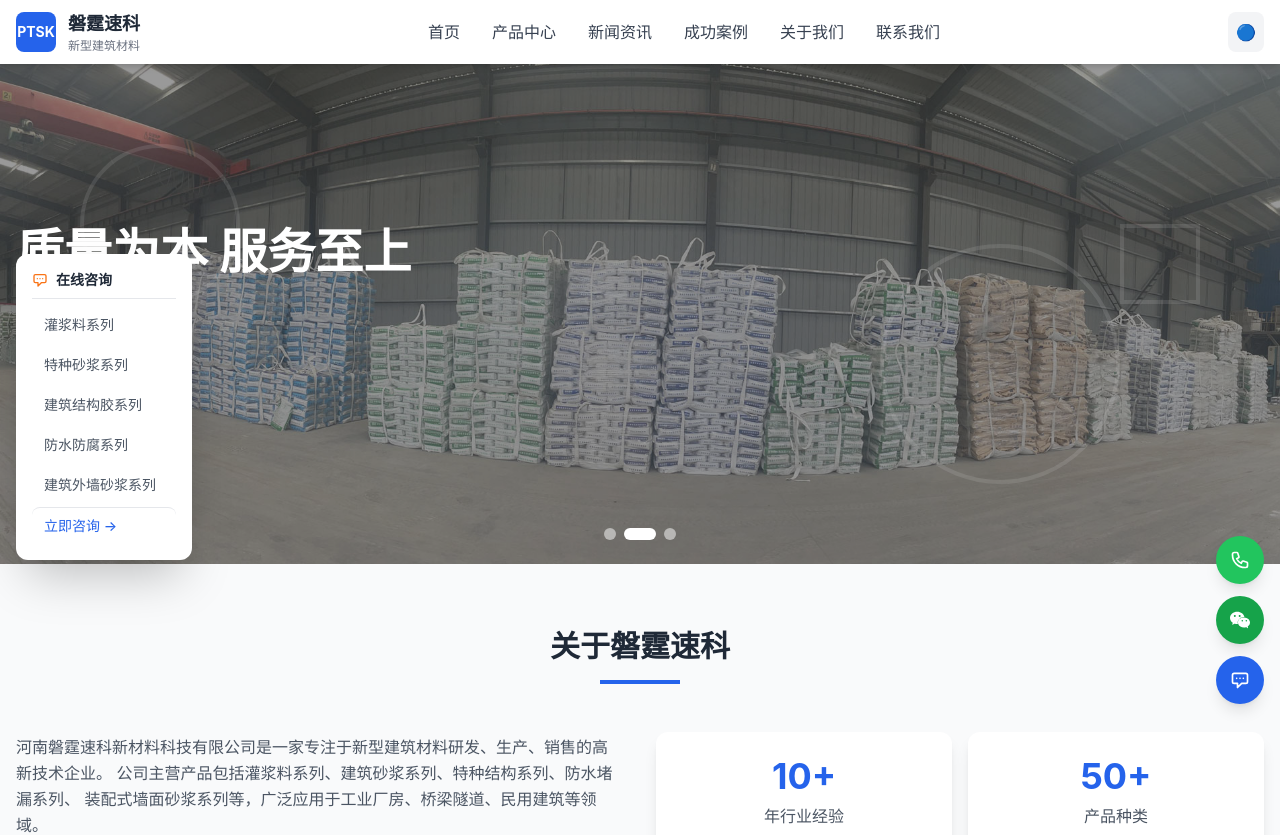
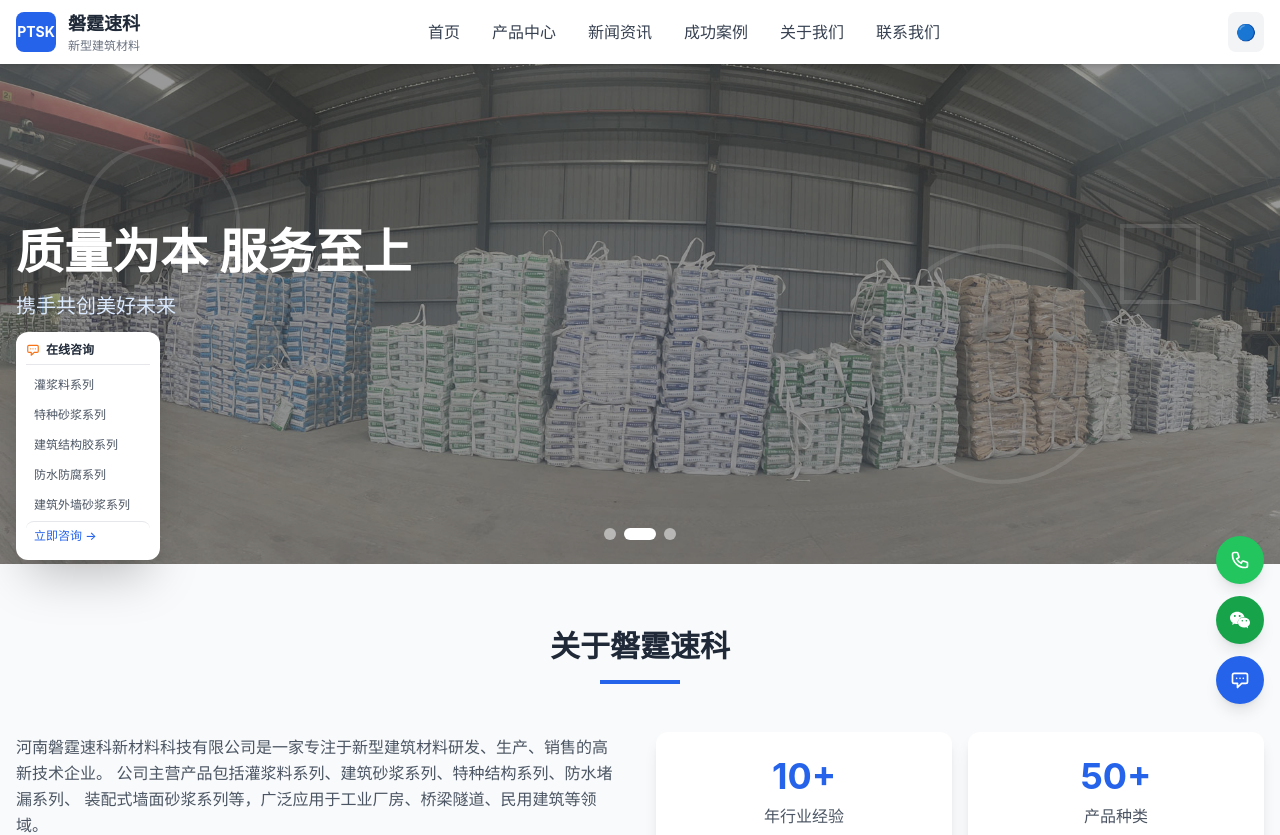
Before and after one commit to demperor888-ai/panting, a Next.js app: page / in a window 1280 px wide. Shown: the top 835 px of the page. Built offline with nearby package versions, Linux system fonts and the light colour scheme.

Commit message:
缩小左侧在线咨询悬浮框尺寸

```diff
--- a/src/components/FloatingContact.tsx
+++ b/src/components/FloatingContact.tsx
@@ -8,26 +8,26 @@ export default function FloatingContact() {
     <>
       {/* 左侧在线咨询 - 始终展开 */}
       <div className="fixed left-4 bottom-60 z-50">
-        <div className="bg-white rounded-xl shadow-2xl p-4 w-44">
-          <h4 className="text-sm font-bold text-gray-800 mb-2 border-b pb-2 flex items-center gap-2">
-            <svg className="w-4 h-4 text-orange-500" fill="none" stroke="currentColor" viewBox="0 0 24 24">
+        <div className="bg-white rounded-xl shadow-2xl p-2.5 w-36">
+          <h4 className="text-xs font-bold text-gray-800 mb-1.5 border-b pb-1.5 flex items-center gap-1.5">
+            <svg className="w-3.5 h-3.5 text-orange-500" fill="none" stroke="currentColor" viewBox="0 0 24 24">
               <path strokeLinecap="round" strokeLinejoin="round" strokeWidth={2} d="M8 10h.01M12 10h.01M16 10h.01M9 16H5a2 2 0 01-2-2V6a2 2 0 012-2h14a2 2 0 012 2v8a2 2 0 01-2 2h-5l-5 5v-5z" />
             </svg>
             在线咨询
           </h4>
-          <div className="space-y-1">
+          <div className="space-y-0.5">
             {productCategories.map((cat) => (
               <Link
                 key={cat.id}
                 href={`/products#${cat.id}`}
-                className="block px-3 py-2 text-sm text-gray-600 hover:bg-primary-50 hover:text-primary-600 rounded-lg transition"
+                className="block px-2 py-1.5 text-xs text-gray-600 hover:bg-primary-50 hover:text-primary-600 rounded-lg transition"
               >
                 {cat.name}
               </Link>
             ))}
             <Link
               href="/contact"
-              className="block px-3 py-2 text-sm text-primary-600 font-medium hover:bg-primary-50 rounded-lg transition border-t mt-1 pt-2"
+              className="block px-2 py-1.5 text-xs text-primary-600 font-medium hover:bg-primary-50 rounded-lg transition border-t mt-0.5 pt-1.5"
             >
               立即咨询 →
             </Link>
```
